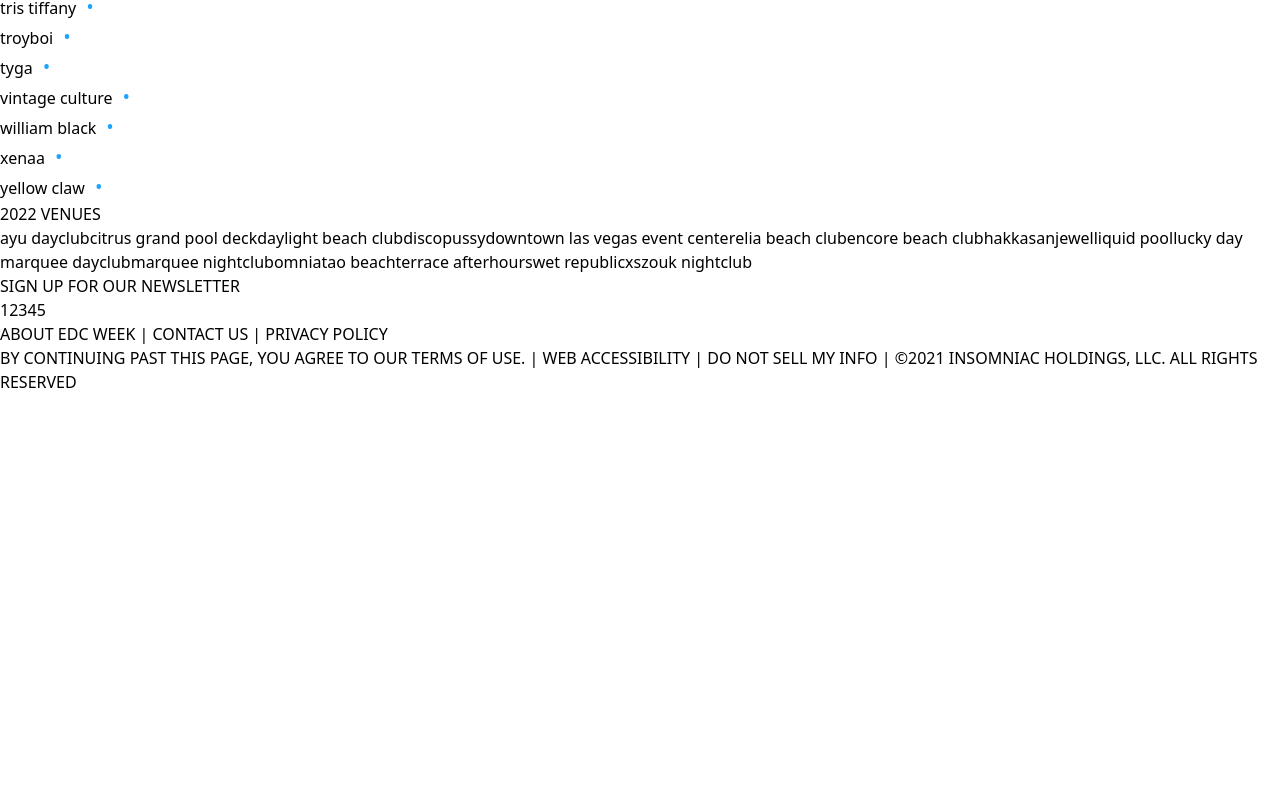
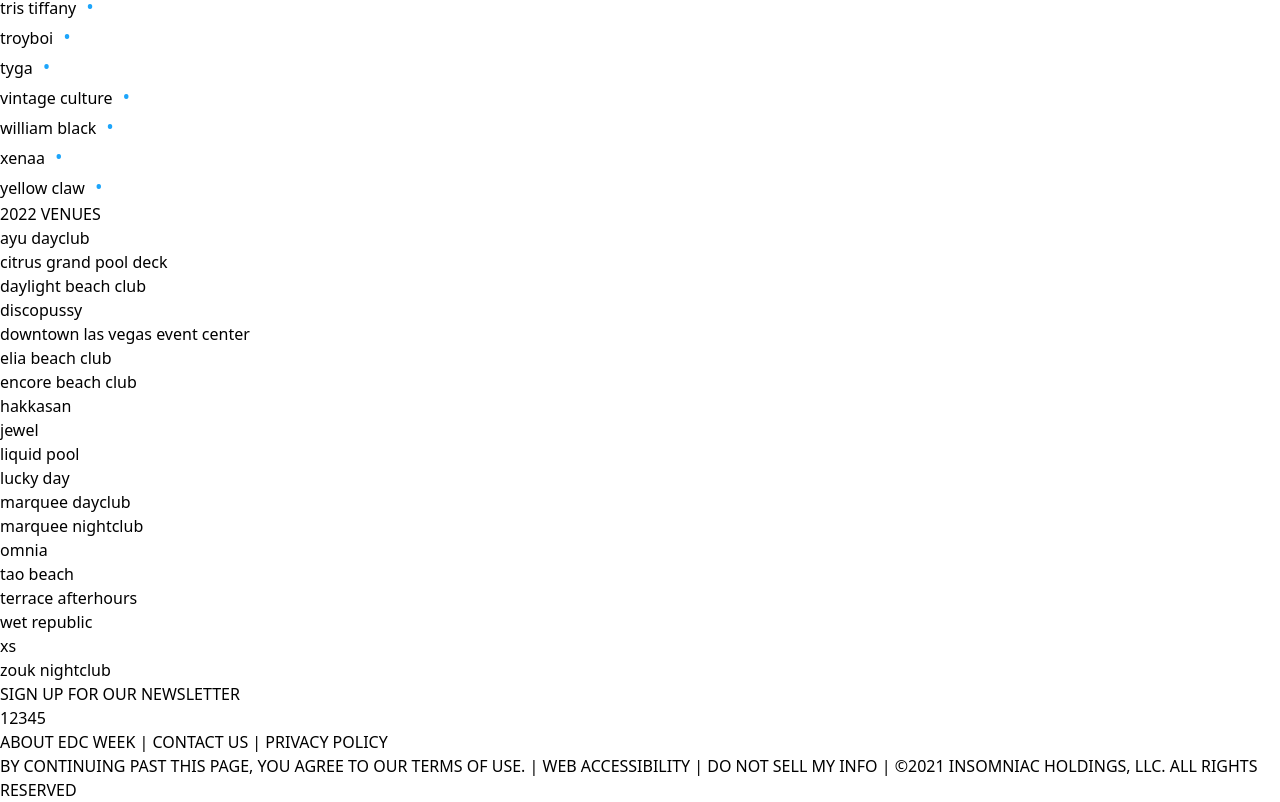
Before and after one commit to alvint91/ant-vue-practice, a Vue app in the folder vue-tailwind-router4/: page / in a window 1280 px wide. Shown: the part 3266-4068 px from the top of the page. Before the commit the page ends 3660 px from the top, so only its background shows below. Built offline with nearby package versions, Linux system fonts and the light colour scheme.

Commit message:
more logic added working on venue svgs

```diff
--- a/vue-tailwind-router4/src/components/DatesListComponent.vue
+++ b/vue-tailwind-router4/src/components/DatesListComponent.vue
@@ -47,9 +47,6 @@
 const routeIncludesDate = computed(() => {
   return route.path.includes('date')
 })
-
-// console.log(route.path.includes('date'))
-// console.log(route.path.includes(day))
 
 const items = ref(
   [
--- a/vue-tailwind-router4/src/components/VenuesComponent.vue
+++ b/vue-tailwind-router4/src/components/VenuesComponent.vue
@@ -5,19 +5,13 @@
     <h3>2022 VENUES</h3>
   </div>
   <div class="bg-black p-4">
-    <button
+    <RouterLink
+      v-for="venue in venues"
+      :to="`/events/venue/${venue}`"
       class="w-full border-[2px] border-black bg-[#252525] text-white flex justify-center items-center h-[100px]"
-      v-for="venue in venues">
-      <RouterLink :to="`/events/venue/${venue}`">
+    >
       <h1 class="uppercase h-fit">{{ venue }}</h1>
-      </RouterLink>
-  </button>
-  <!-- <h1 class="uppercase h-fit">{{ item }}</h1> -->
-    <!-- <RouterLink to:="`/events/venue`"
-      class="w-full border-[2px] border-black bg-[#252525] text-white flex justify-center items-center h-[100px]"
-      v-for="venue in venues">
-      <h1 class="uppercase h-fit">{{ item }}</h1>
-    </RouterLink> -->
+    </RouterLink>
   </div>
 </template>
 
```
